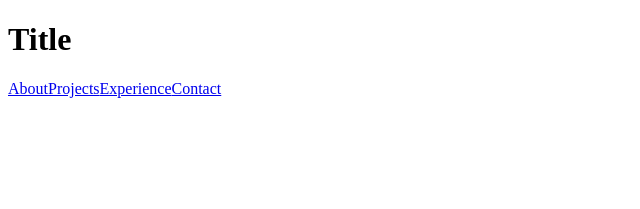
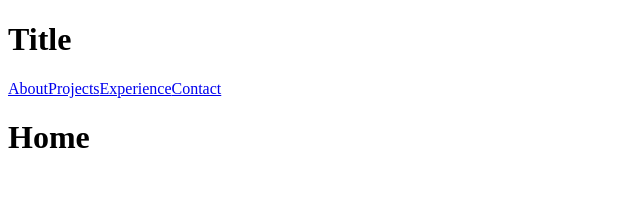
Before and after one commit to jaojeda/portfolio, a React app: page / in a window 1280 px wide. Shown: the top 209 px of the page, without its empty margins (0-640 px from the left). Built offline with nearby package versions, Linux system fonts and the light colour scheme.

Commit message:
added Route & Switch to App.js, added Routes

```diff
--- a/src/components/App.js
+++ b/src/components/App.js
@@ -1,13 +1,21 @@
 import React from 'react';
 import {
-  BrowserRouter as Router
+  BrowserRouter as Router,
+  Route,
+  Switch
 } from 'react-router-dom';
 import Header from './Header/Header';
+import Home from './Home/Home';
+import About from './About/About';
 
 export default function App() {
   return (
     <Router>
       <Header />
+      <Switch>
+        <Route exact path="/" component={Home} />
+        <Route path="/about" component={About} />
+      </Switch>
     </Router>
   );
 }
```
